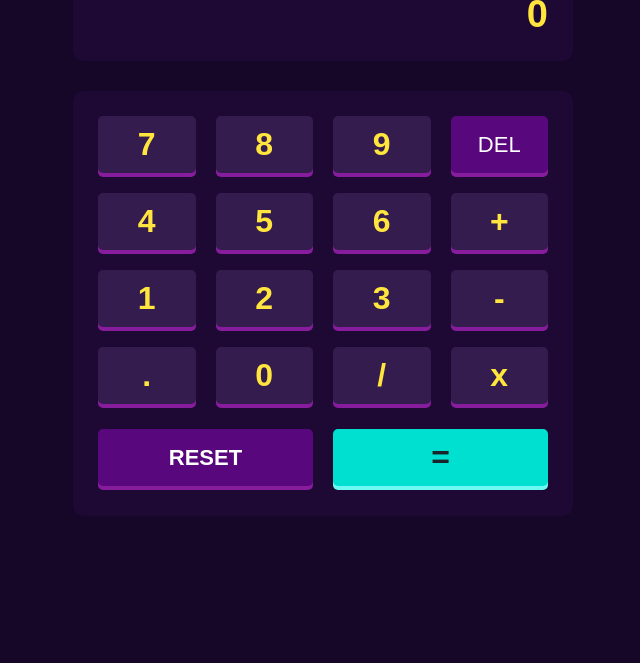
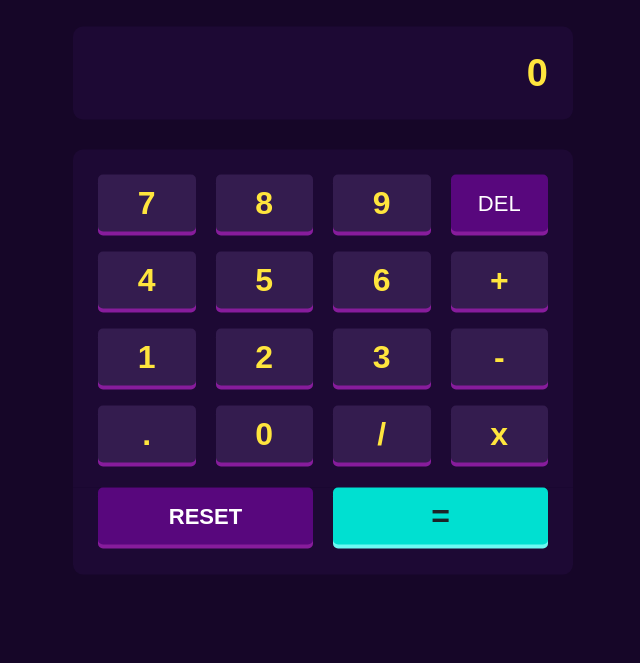
Before and after one commit to sklehti/calculator-app-main, a plain HTML site: page index.html in a window 1280 px wide. Shown: the part 137-800 px from the top of the page, without its empty margins (317-957 px from the left). Drawn offline with nearby package versions, Linux system fonts and the light colour scheme.

Commit message:
some style fix made

```diff
--- a/styles.css
+++ b/styles.css
@@ -9,12 +9,18 @@ body {
   display: flex;
   flex-direction: row;
   justify-content: center;
+  box-sizing: border-box;
 }
 
 .container {
   width: 60vw;
   max-width: 500px;
   min-width: 350px;
+  margin: 0;
+  position: absolute;
+  top: 50%;
+  left: 50%;
+  transform: translate(-50%, -50%);
 }
 
 /* header.html */
```
